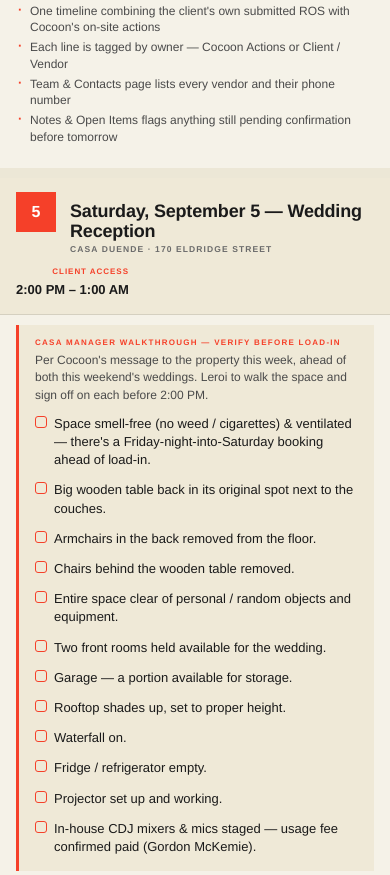
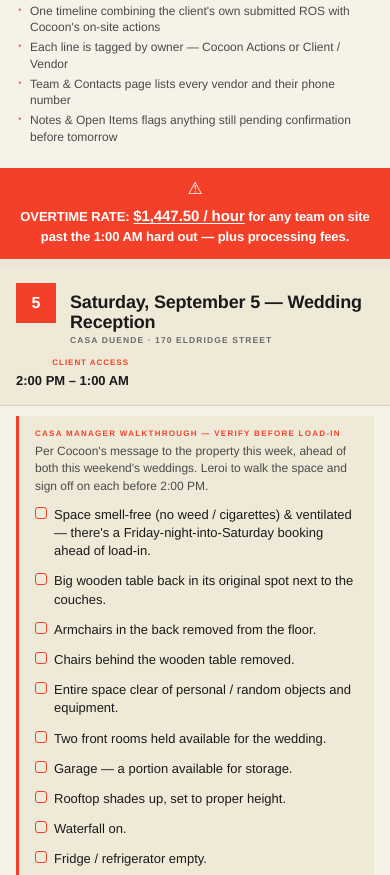
Before and after one commit to cocoonflexspaces/cocoon-zeldovich-souza-ros, a plain HTML site: page index.html in a window 390 px wide. Shown: the part 1028-1903 px from the top of the page. Drawn offline with Linux system fonts and the light colour scheme.

Commit message:
Add overtime alert banner to index.html
Added an overtime alert banner with styling and content updates.

```diff
--- a/index.html
+++ b/index.html
@@ -103,6 +103,16 @@
   .legend-item { display: flex; align-items: center; gap: 6px; font-size: 8.5px; font-weight: 700; text-transform: uppercase; letter-spacing: 0.1em; color: var(--ink-soft); }
   .legend-swatch { width: 10px; height: 10px; border-radius: 2px; flex-shrink: 0; }
   .legend-swatch.cocoon { background: var(--terracotta); }
+
+  /* ── OT ALERT BANNER ─────────────────────────────────── */
+  .ot-alert {
+    display: flex; align-items: center; justify-content: center; gap: 10px;
+    background: var(--terracotta); color: #fff;
+    padding: 12px 36px; text-align: center; flex-wrap: wrap;
+  }
+  .ot-alert-icon { font-size: 15px; line-height: 1; flex-shrink: 0; }
+  .ot-alert-text { font-size: 11.5px; font-weight: 700; letter-spacing: -0.005em; }
+  .ot-alert-text strong { font-size: 13.5px; text-decoration: underline; text-underline-offset: 2px; }
   .legend-swatch.vendor { background: var(--teal); }
 
   /* ── DAY / TIMELINE ───────────────────────────────────── */
@@ -233,6 +243,11 @@
     .cover-footer-note, .cover-footer-contact { font-size: 11px; }
     .legend-item { font-size: 11px; }
 
+    .ot-alert { padding: 12px 16px; gap: 8px; }
+    .ot-alert-icon { font-size: 17px; }
+    .ot-alert-text { font-size: 13px; }
+    .ot-alert-text strong { font-size: 15px; }
+
     .day-header { padding: 14px 16px; }
     .dh-title { font-size: 18px; }
     .dh-access-val { font-size: 13px; }
@@ -349,6 +364,11 @@
       </div>
     </div>
   </section>
+
+  <div class="ot-alert">
+    <span class="ot-alert-icon">⚠</span>
+    <span class="ot-alert-text">OVERTIME RATE: <strong>$1,447.50 / hour</strong> for any team on site past the 1:00 AM hard out — plus processing fees.</span>
+  </div>
 
   <div class="section-break"></div>
 
@@ -520,10 +540,10 @@
             <td class="rt-item">Teams wrap out / load out.</td>
             <td class="rt-owner">All</td>
           </tr>
-          <tr>
+          <tr class="row-highlight">
             <td class="rt-time">1:00 AM</td>
             <td class="rt-track"><span class="track-pill cocoon">Cocoon</span></td>
-            <td class="rt-item">Hard out — all teams out of venue.<span class="rt-note flag">OT is $1,447.50/hour for any team still on site past this time, plus processing fees.</span></td>
+            <td class="rt-item">Hard out — all teams out of venue.<span class="rt-note flag">⚠ OT is $1,447.50/hour for any team still on site past this time, plus processing fees.</span></td>
             <td class="rt-owner">Leroi Richardson</td>
           </tr>
           <tr>
```
